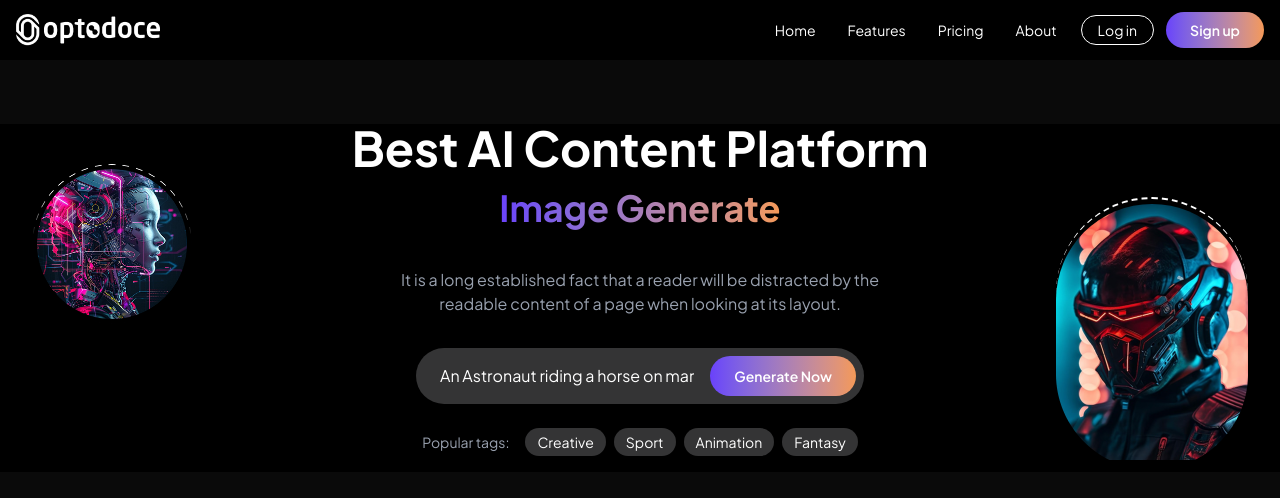
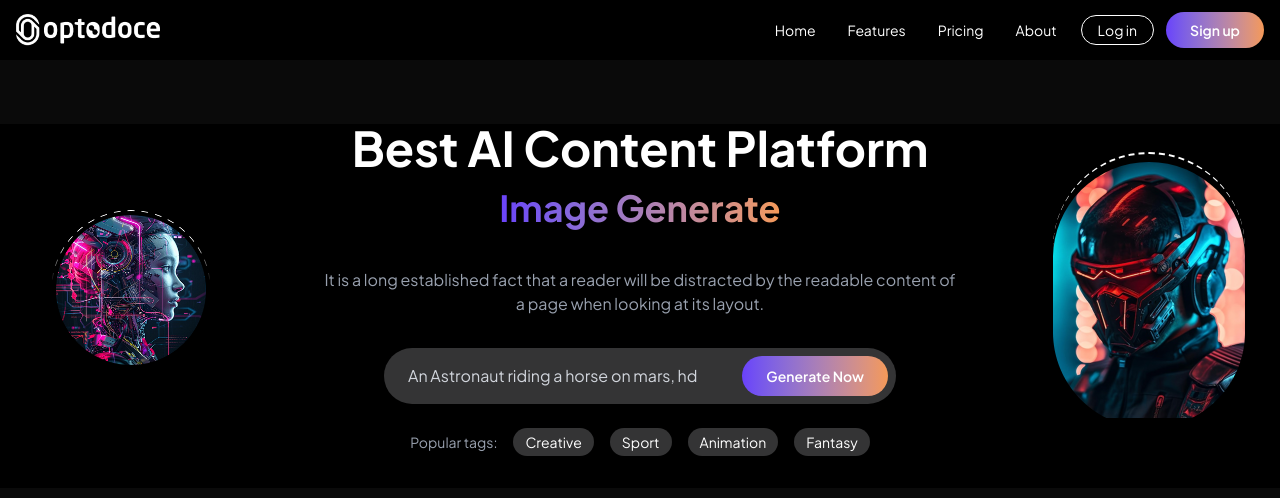
Before and after one commit to Rohitkumar1212/landingPage, a Next.js app: page / in a window 1280 px wide. Shown: the top 498 px of the page. Built offline with nearby package versions, Linux system fonts and the light colour scheme.

Commit message:
hero section relative logic removed

```diff
--- a/components/LandingPage/Hero/HeroSection.js
+++ b/components/LandingPage/Hero/HeroSection.js
@@ -2,46 +2,37 @@
 
 export default function HeroSection() {
   return (
-    <section className="w-full mt-0 md:mt-16 bg-black text-white flex flex-col items-center justify-center px-4 md:px-8 relative overflow-hidden pb-4">
-      {/* Left Circle Image */}
-      <div className="hidden md:block absolute top-10 left-8">
-        <img src="/images/img_1.png" alt="Side Image" className="h-40 w-40 rounded-full object-cover" />
-      </div>
+    <section className="w-full mt-0 md:mt-16 bg-black text-white flex items-center justify-center px-4 md:px-8 overflow-hidden pb-8">
+      {/* Wrapper Flex */}
+      <div className="flex w-full max-w-10xl items-center justify-between">
 
-      {/* Right Circle Image */}
-      {/* <div className="hidden md:block absolute top-10 right-0">
-        <img src="/images/img_2.png" alt="Side Image" className="h-40 w-40 rounded-full object-cover" />
-      </div> */}
-      {/* Right Hero Image */}
-  <div className="hidden md:flex absolute top-20 right-8 w-48 h-64 justify-center items-start">
-    {/* Top Dashed Border */}
-    <div className="absolute top-[-7px] w-48 h-48 border-t-2 border-dashed border-white rounded-full"></div>
-
-    {/* Image */}
+        {/* Left Image */}
+        <div className="hidden md:flex flex-1 justify-center">
           <img
-      src="/images/img_2.png"
-      alt="Hero"
-      className="w-48 h-64 object-cover rounded-t-full"
+            src="/images/img_1.png"
+            alt="Left Side"
+            className="h-40 w-40 rounded-full object-cover"
           />
         </div>
 
-      {/* Main Content */}
-      <div className="flex flex-col items-center text-center max-w-2xl z-10 mt-12 md:mt-0">
+        {/* Center Content */}
+        <div className="flex flex-col items-center text-center flex-[2] md:flex-[4] px-4">
           <h1 className="text-3xl md:text-5xl font-bold mb-4">
             Best AI Content Platform
           </h1>
           <h2 className="text-2xl md:text-4xl font-bold pb-4 mb-6 gradient_text">
             Image Generate
           </h2>
-        <p className="text-gray-400 text-sm md:text-base mb-8 px-4 w-[80%]">
-        It is a long established fact that a reader will be distracted by the readable content of a page when looking at its layout.        </p>
+          <p className="text-gray-400 text-sm md:text-base mb-8 w-[80%]">
+            It is a long established fact that a reader will be distracted by the readable content of a page when looking at its layout.
+          </p>
 
           {/* Search Bar */}
-        <div className="flex w-full max-w-md bg-[#343435] rounded-full overflow-hidden p-2">
+          <div className="flex w-full max-w-lg bg-[#343435] rounded-full overflow-hidden p-2">
             <input
               type="text"
               placeholder="An Astronaut riding a horse on mars, hd"
-            className="flex-1 px-4 py-2 text-black focus:outline-none text-sm md:text-base placeholder-white"
+              className="flex-1 px-4 py-2 bg-transparent placeholder-gray-300 text-gray-300 focus:outline-none text-sm md:text-base"
             />
             <button className="gradient_btn rounded-none rounded-r-full px-6 py-2 text-sm md:text-base">
               Generate Now
@@ -49,17 +40,100 @@ export default function HeroSection() {
           </div>
 
           {/* Popular Tags */}
-        <div className="flex items-center mt-6 gap-4">
+          <div className="flex items-center mt-6 gap-4 flex-wrap justify-center">
             <span className="text-gray-400 text-sm">Popular tags:</span>
-          <div className="flex flex-wrap justify-center gap-2">
             {["Creative", "Sport", "Animation", "Fantasy"].map((tag) => (
-              <span key={tag} className="px-3 py-1 bg-[#343435] rounded-full text-xs md:text-sm hover:bg-gray-700 cursor-pointer transition">
+              <span
+                key={tag}
+                className="px-3 py-1 bg-[#343435] rounded-full text-xs md:text-sm hover:bg-gray-700 cursor-pointer transition"
+              >
                 {tag}
               </span>
             ))}
           </div>
         </div>
+
+        {/* Right Image */}
+        <div className="hidden md:flex flex-1 justify-center relative">
+          {/* Dashed Border Circle */}
+          <div className="absolute top-[-10px] w-48 h-48 border-t-2 border-dashed border-white rounded-full"></div>
+
+          <img
+            src="/images/img_2.png"
+            alt="Right Side"
+            className="h-64 w-48 object-cover rounded-t-full"
+          />
+        </div>
+
       </div>
     </section>
   );
 }
+
+
+
+// "use client";
+
+// export default function HeroSection() {
+//   return (
+//     <section className="w-full mt-0 md:mt-16 bg-black text-white flex flex-col items-center justify-center px-4 md:px-8 relative overflow-hidden pb-4">
+//       {/* Left Circle Image */}
+//       <div className="hidden md:block absolute top-10 left-8">
+//         <img src="/images/img_1.png" alt="Side Image" className="h-40 w-40 rounded-full object-cover" />
+//       </div>
+
+//       {/* Right Circle Image */}
+//       {/* <div className="hidden md:block absolute top-10 right-0">
+//         <img src="/images/img_2.png" alt="Side Image" className="h-40 w-40 rounded-full object-cover" />
+//       </div> */}
+//       {/* Right Hero Image */}
+//   <div className="hidden md:flex absolute top-20 right-8 w-48 h-64 justify-center items-start">
+//     {/* Top Dashed Border */}
+//     <div className="absolute top-[-7px] w-48 h-48 border-t-2 border-dashed border-white rounded-full"></div>
+
+//     {/* Image */}
+//     <img
+//       src="/images/img_2.png"
+//       alt="Hero"
+//       className="w-48 h-64 object-cover rounded-t-full"
+//     />
+//   </div>
+
+//       {/* Main Content */}
+//       <div className="flex flex-col items-center text-center max-w-2xl z-10 mt-12 md:mt-0">
+//         <h1 className="text-3xl md:text-5xl font-bold mb-4">
+//           Best AI Content Platform
+//         </h1>
+//         <h2 className="text-2xl md:text-4xl font-bold pb-4 mb-6 gradient_text">
+//           Image Generate
+//         </h2>
+//         <p className="text-gray-400 text-sm md:text-base mb-8 px-4 w-[80%]">
+//         It is a long established fact that a reader will be distracted by the readable content of a page when looking at its layout.        </p>
+
+//         {/* Search Bar */}
+//         <div className="flex w-full max-w-md bg-[#343435] rounded-full overflow-hidden p-2">
+//           <input
+//             type="text"
+//             placeholder="An Astronaut riding a horse on mars, hd"
+//             className="flex-1 px-4 py-2 text-black focus:outline-none text-sm md:text-base placeholder-gray-300"
+//           />
+//           <button className="gradient_btn rounded-none rounded-r-full px-6 py-2 text-sm md:text-base">
+//             Generate Now
+//           </button>
+//         </div>
+
+//         {/* Popular Tags */}
+//         <div className="flex items-center mt-6 gap-4">
+//           <span className="text-gray-400 text-sm">Popular tags:</span>
+//           <div className="flex flex-wrap justify-center gap-2">
+//             {["Creative", "Sport", "Animation", "Fantasy"].map((tag) => (
+//               <span key={tag} className="px-3 py-1 bg-[#343435] rounded-full text-xs md:text-sm hover:bg-gray-700 cursor-pointer transition">
+//                 {tag}
+//               </span>
+//             ))}
+//           </div>
+//         </div>
+//       </div>
+//     </section>
+//   );
+// }
```
Lines whose indentation alone changed are shown as unchanged.
